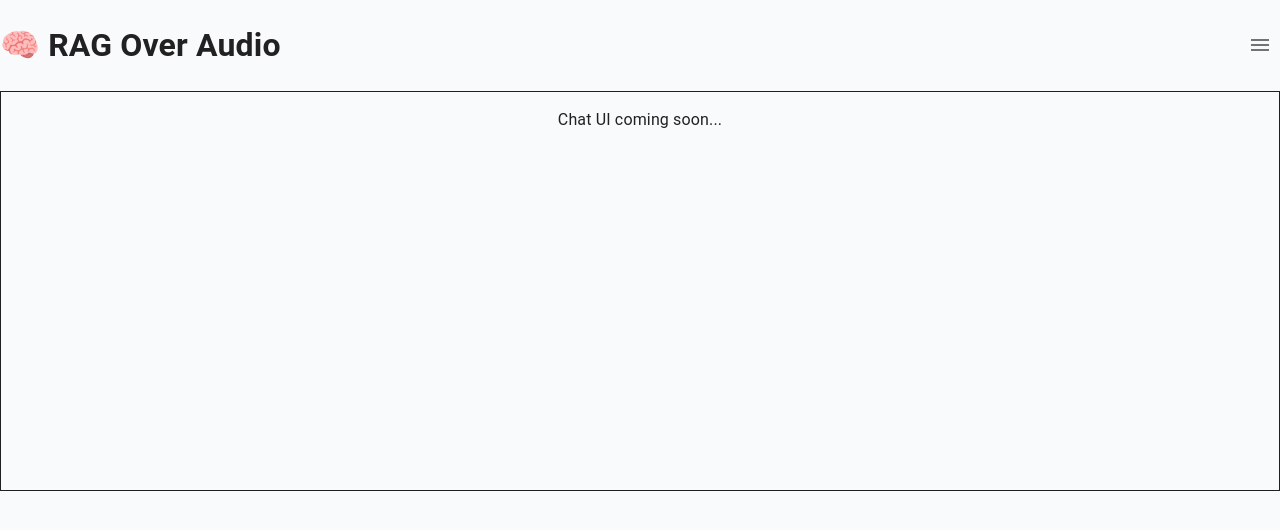
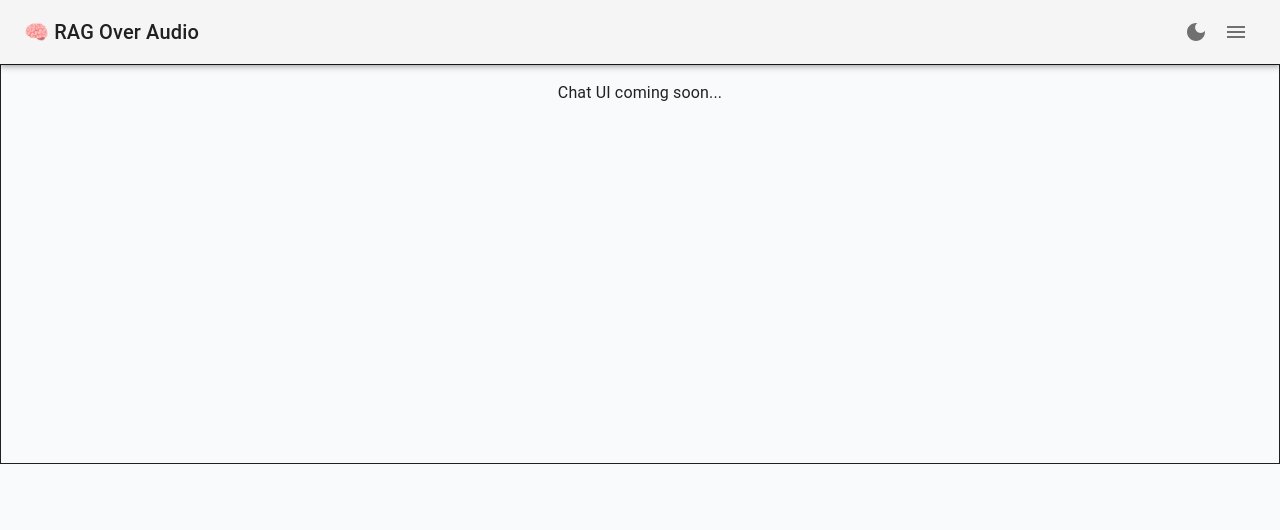
Before and after one commit to Kotmin/RAGdio, a React (Vite) app in the folder rag-audio-frontend/: page / in a window 1280 px wide. Shown: the top 530 px of the page. Built offline with nearby package versions, Linux system fonts and the light colour scheme; no server answers.

Commit message:
feat: dark mode btn

```diff
--- a/rag-audio-frontend/src/App.tsx
+++ b/rag-audio-frontend/src/App.tsx
@@ -1,45 +1,91 @@
-import { useState } from "react";
+import { useState, useEffect } from "react";
 import ChatBox from "./components/ChatBox";
 import UploadPageForm from "./components/UploadPageForm";
-import { Menu, Close } from "@mui/icons-material";
-import { IconButton, Drawer, Divider } from "@mui/material";
+import { Menu, Close, DarkMode, LightMode } from "@mui/icons-material";
+import {
+  IconButton,
+  Drawer,
+  Divider,
+  AppBar,
+  Toolbar,
+  Typography,
+  useTheme,
+  useMediaQuery,
+} from "@mui/material";
 
 function App() {
   const [openDrawer, setOpenDrawer] = useState(false);
+  const [darkMode, setDarkMode] = useState(
+    () => localStorage.getItem("darkMode") === "true"
+  );
+
+  const theme = useTheme();
+  const isMobile = useMediaQuery(theme.breakpoints.down("sm"));
+
+  // Toggle Tailwind dark mode class
+  useEffect(() => {
+    document.documentElement.classList.toggle("dark", darkMode);
+    localStorage.setItem("darkMode", String(darkMode));
+  }, [darkMode]);
 
   return (
-    <div className="min-h-screen w-full bg-gray-100 flex flex-col items-center">
+    <div className="min-h-screen w-full flex flex-col bg-gray-100 dark:bg-gray-900 text-gray-800 dark:text-gray-100 overflow-x-hidden">
       {/* Header */}
-      <div className="w-full flex items-center justify-between px-4 py-3 bg-white shadow-md">
-        <h1 className="text-xl font-semibold text-purple-700">
+      <AppBar
+        position="static"
+        color="default"
+        className="shadow-sm dark:bg-gray-800"
+      >
+        <Toolbar className="flex justify-between items-center">
+          <Typography
+            variant="h6"
+            className="text-purple-700 dark:text-purple-400 font-bold"
+          >
             🧠 RAG Over Audio
-        </h1>
+          </Typography>
+          <div className="flex items-center gap-2">
+            <IconButton
+              aria-label="Toggle dark mode"
+              onClick={() => setDarkMode((prev) => !prev)}
+            >
+              {darkMode ? <LightMode /> : <DarkMode />}
+            </IconButton>
             <IconButton onClick={() => setOpenDrawer(true)} aria-label="Upload">
               <Menu />
             </IconButton>
           </div>
+        </Toolbar>
+      </AppBar>
 
-      {/* Main chat layout */}
-      <div className="w-full max-w-3xl px-4 py-6">
+      {/* Scrollable Main Area */}
+      <main className="flex-1 overflow-y-auto px-4 py-6 flex justify-center">
+        <div className="w-full max-w-3xl">
           <ChatBox />
         </div>
+      </main>
 
-      {/* Upload Sidebar */}
+      {/* Upload Sidebar Drawer */}
       <Drawer
         anchor="right"
         open={openDrawer}
         onClose={() => setOpenDrawer(false)}
-        PaperProps={{ className: "w-full max-w-md" }}
+        PaperProps={{
+          className:
+            "w-full max-w-md bg-white dark:bg-gray-800 text-gray-900 dark:text-gray-100 overflow-y-auto",
+        }}
       >
-        <div className="p-4">
+        <div className="p-4 min-h-screen">
           <div className="flex items-center justify-between mb-2">
-            <h2 className="text-lg font-bold text-gray-700">Upload Audio</h2>
+            <h2 className="text-lg font-bold">Upload Audio</h2>
             <IconButton onClick={() => setOpenDrawer(false)}>
               <Close />
             </IconButton>
           </div>
           <Divider className="mb-4" />
           <UploadPageForm />
+          <div className="bg-white dark:bg-black text-black dark:text-white p-4 mt-4">
+            Dark mode test block
+          </div>
         </div>
       </Drawer>
     </div>
--- a/rag-audio-frontend/src/components/UploadResultModal.tsx
+++ b/rag-audio-frontend/src/components/UploadResultModal.tsx
@@ -18,24 +18,24 @@ export default function UploadResultModal({
   onCancel,
 }: Props) {
   return (
-    <div className="fixed inset-0 z-50 bg-black bg-opacity-40 flex items-center justify-center p-4">
-      <div className="bg-white rounded-xl shadow-lg w-full max-w-md p-5 space-y-5 relative">
+    <div className="fixed inset-0 z-50 bg-black bg-opacity-40 backdrop-blur-sm overflow-y-auto">
+      <div className="flex justify-center items-start min-h-screen p-4">
+        <div className="bg-white dark:bg-gray-800 rounded-xl shadow-lg w-full max-w-md p-5 space-y-5 relative text-gray-900 dark:text-gray-100">
           {/* Close */}
           <button
             onClick={onCancel}
-          className="absolute top-3 right-3 text-gray-400 hover:text-gray-600"
+            className="absolute top-3 right-3 text-gray-400 hover:text-gray-600 dark:hover:text-gray-300"
           >
             <XMarkIcon className="w-5 h-5" />
           </button>
 
           {/* Title */}
-        <h3 className="text-base font-semibold text-gray-800 text-center">
-          Transcription of{" "}
-          <span className="text-purple-600 break-all">{filename}</span>
+          <h3 className="text-base font-semibold text-center">
+            Transcription of <span className="text-purple-600">{filename}</span>
           </h3>
 
-        {/* Transcription */}
-        <div className="max-h-52 overflow-y-auto border border-gray-200 rounded-md p-3 text-sm bg-gray-50 text-gray-700 whitespace-pre-wrap leading-snug">
+          {/* Transcription box */}
+          <div className="max-h-60 overflow-y-auto border border-gray-200 dark:border-gray-700 rounded-md p-3 text-sm bg-gray-50 dark:bg-gray-900 whitespace-pre-wrap leading-snug">
             {transcription}
           </div>
 
@@ -43,7 +43,7 @@ export default function UploadResultModal({
           <div className="flex justify-between pt-2">
             <button
               onClick={onCancel}
-            className="flex items-center gap-1 px-3 py-1.5 text-sm rounded bg-gray-100 hover:bg-gray-200 text-gray-700 border border-gray-300"
+              className="flex items-center gap-1 px-3 py-1.5 text-sm rounded bg-gray-100 dark:bg-gray-700 hover:bg-gray-200 dark:hover:bg-gray-600 text-gray-700 dark:text-gray-100 border border-gray-300 dark:border-gray-600"
             >
               <TrashIcon className="w-4 h-4" />
               Discard
@@ -58,5 +58,6 @@ export default function UploadResultModal({
           </div>
         </div>
       </div>
+    </div>
   );
 }
--- a/rag-audio-frontend/tailwind.config.js
+++ b/rag-audio-frontend/tailwind.config.js
@@ -1,5 +1,6 @@
 /** @type {import('tailwindcss').Config} */
 export default {
+  darkMode: "class",
   content: ["./index.html", "./src/**/*.{js,ts,jsx,tsx}"],
   theme: {
     extend: {},
```
Lines whose indentation alone changed are shown as unchanged.
